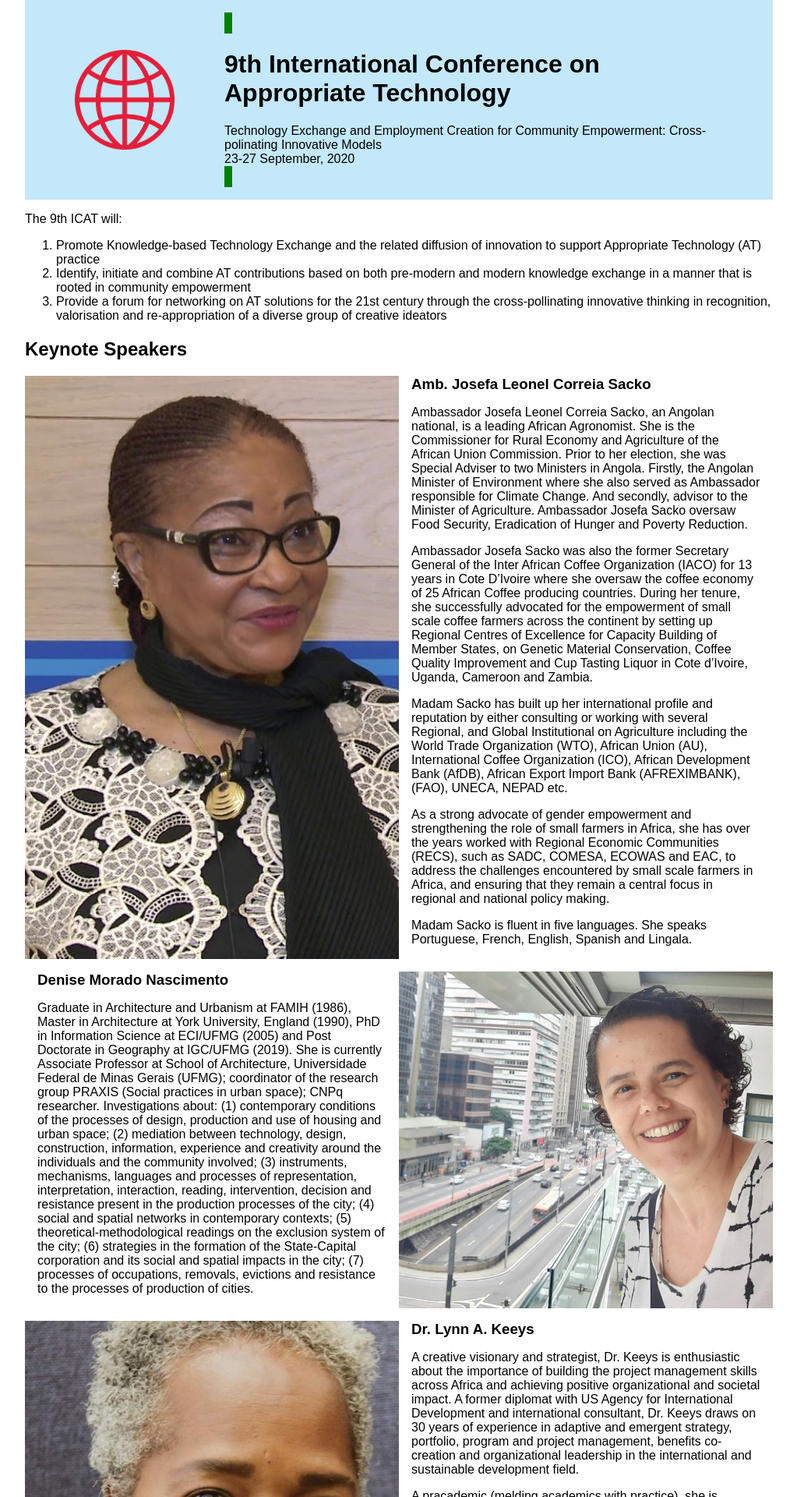
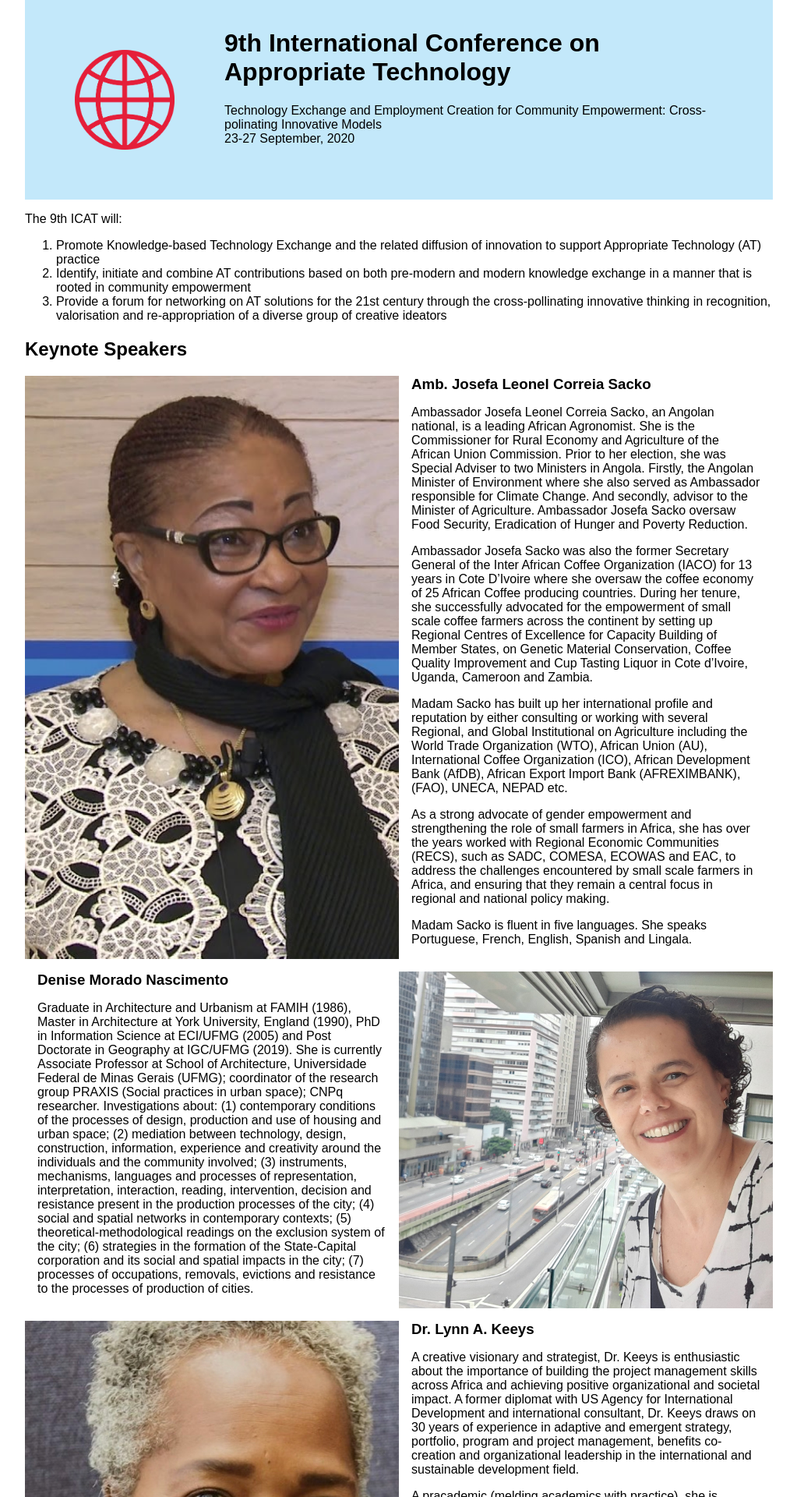
Before and after one commit to appropriatetech/icat9, a Jekyll site: the page built from index.md, in a window 1280 px wide. Shown: the top 1920 px of the page at 78% size, without its empty margins (128-1151 px from the left). Built offline with Jekyll 4.4.1, drawn with Linux system fonts in a browser that asks for light colours.

Commit message:
Remove experiments with ::before and ::after
I was trying to see how far I could get with avoiding wrapping elements
to achieve sections as full-width bands. There are some exciting CSS
things being discussed:

* A [::wrapper pseudo
element](https://github.com/w3c/csswg-drafts/issues/588) seems stalled
because it could cause some tricky situations in the DOM, but
* A [::contents pseudo
element](https://github.com/w3c/csswg-drafts/issues/2406) is still under
consideration and has some steam.

```diff
--- a/_sass/home.scss
+++ b/_sass/home.scss
@@ -14,20 +14,6 @@ body {
 header, section {
   margin: 0 auto;
   max-width: 60rem;
-
-  &::before {
-    width: 10px;
-    height: 100px;
-    background-color: green;
-    content: ' ';
-  }
-
-  &::after {
-    width: 10px;
-    height: 100px;
-    background-color: green;
-    content: ' ';
-  }
 }
 
 .conference-home header {
```
